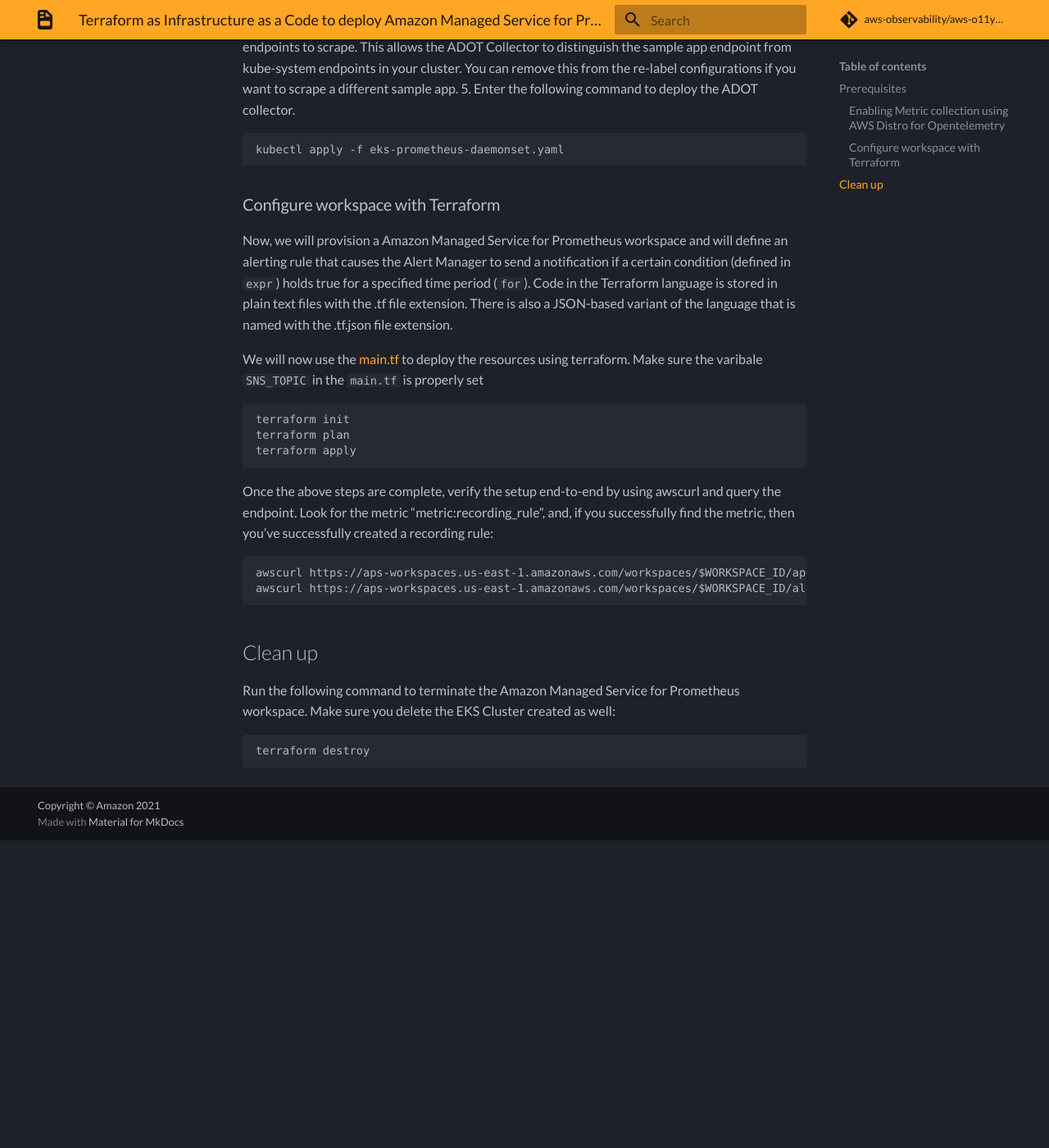
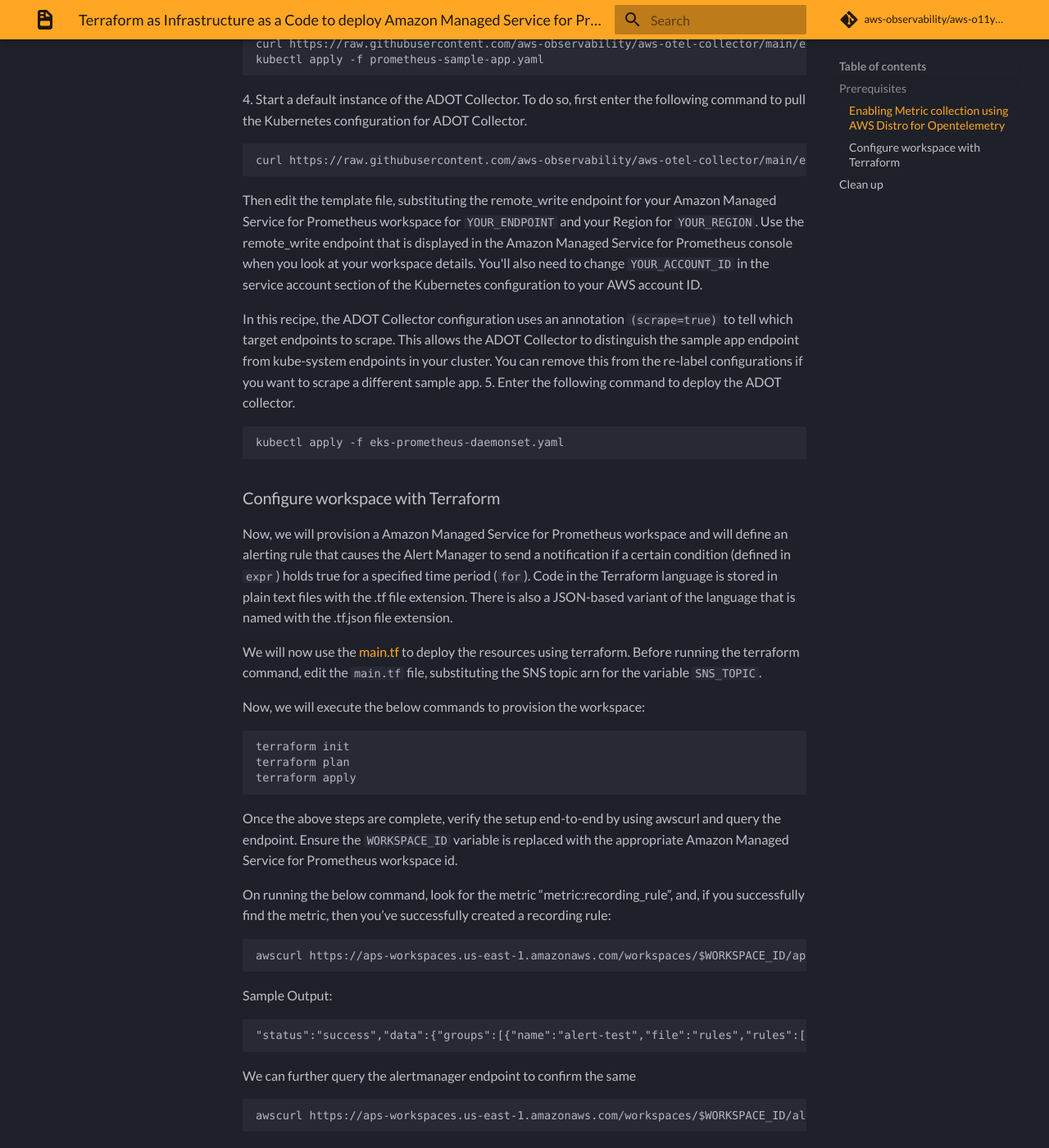
Before and after one commit to aws-observability/aws-o11y-recipes, an MkDocs documentation site: the page built from docs/recipes/amp-alertmanager-terraform.md, in a window 1280 px wide and 1400 px high, scrolled down 1873 px. Shown: the whole window at 82% size. Built offline with MkDocs 1.6.1 and Material for MkDocs 9.7.7, drawn with Linux system fonts in a browser that asks for light colours; some web fonts are replaced; comment, search, counter and statistics services are not loaded; before the commit the page ends 2898 px from its top, so only the background shows below that; some of the changed text lies outside the part shown.

Commit message:
Update amp-alertmanager-terraform.md

````diff
--- a/docs/recipes/amp-alertmanager-terraform.md
+++ b/docs/recipes/amp-alertmanager-terraform.md
@@ -19,7 +21,7 @@
 * [SNS topic](https://docs.aws.amazon.com/sns/latest/dg/sns-create-topic.html)
 * [awscurl](https://github.com/okigan/awscurl)
 
-In the recipe, we will use a sample application in order to demonstrate the metric scraping using ADOT and remote write the metrics to the workspace. Fork and clone the sample app from the repository at aws-otel-community (https://github.com/aws-observability/aws-otel-community). Execute the below commands to deploy application inside the EKS cluster.
+In the recipe, we will use a sample application in order to demonstrate the metric scraping using ADOT and remote write the metrics to the Amazon Managed Service for Prometheus workspace. Fork and clone the sample app from the repository at [aws-otel-community](https://github.com/aws-observability/aws-otel-community).
 
 This Prometheus sample app generates all 4 Prometheus metric types (counter, gauge, histogram, summary) and exposes them at the /metrics endpoint
 
@@ -48,8 +54,7 @@
     --image-scanning-configuration scanOnPush=true \
     --region <YOUR_REGION>
 ```
-
-4. Deploy the sample app in the cluster by copying this Kubernetes configuration and applying it. Change the image to the image that you just pushed by replacing {{PUBLIC_SAMPLE_APP_IMAGE}} in the prometheus-sample-app.yaml file.
+3. Deploy the sample app in the cluster by copying this Kubernetes configuration and applying it. Change the image to the image that you just pushed by replacing `PUBLIC_SAMPLE_APP_IMAGE` in the prometheus-sample-app.yaml file.
 
 ```
 curl https://raw.githubusercontent.com/aws-observability/aws-otel-collector/main/examples/eks/aws-prometheus/prometheus-sample-app.yaml -o prometheus-sample-app.yaml
@@ -60,9 +65,11 @@
 ```
 curl https://raw.githubusercontent.com/aws-observability/aws-otel-collector/main/examples/eks/aws-prometheus/prometheus-daemonset.yaml -o prometheus-daemonset.yaml
 ```
-Then edit the template file, substituting the remote_write endpoint for your Amazon Managed Service for Prometheus workspace for YOUR_ENDPOINT and your Region for YOUR_REGION. Use the remote_write endpoint that is displayed in the Amazon Managed Service for Prometheus console when you look at your workspace details.
-You'll also need to change YOUR_ACCOUNT_ID in the service account section of the Kubernetes configuration to your AWS account ID.
-In this recipe, the ADOT Collector configuration uses an annotation (scrape=true) to tell which target endpoints to scrape. This allows the ADOT Collector to distinguish the sample app endpoint from kube-system endpoints in your cluster. You can remove this from the re-label configurations if you want to scrape a different sample app.
+Then edit the template file, substituting the remote_write endpoint for your Amazon Managed Service for Prometheus workspace for `YOUR_ENDPOINT` and your Region for `YOUR_REGION`.
+Use the remote_write endpoint that is displayed in the Amazon Managed Service for Prometheus console when you look at your workspace details.
+You'll also need to change `YOUR_ACCOUNT_ID` in the service account section of the Kubernetes configuration to your AWS account ID.
+
+In this recipe, the ADOT Collector configuration uses an annotation `(scrape=true)` to tell which target endpoints to scrape. This allows the ADOT Collector to distinguish the sample app endpoint from kube-system endpoints in your cluster. You can remove this from the re-label configurations if you want to scrape a different sample app.
 5. Enter the following command to deploy the ADOT collector.
 ```
 kubectl apply -f eks-prometheus-daemonset.yaml
@@ -72,7 +79,9 @@
 
 Now, we will  provision a Amazon Managed Service for Prometheus workspace and will define an alerting rule that causes the Alert Manager to send a notification if a certain condition (defined in ```expr```) holds true for a specified time period (```for```). Code in the Terraform language is stored in plain text files with the .tf file extension. There is also a JSON-based variant of the language that is named with the .tf.json file extension.
 
-We will now use the [main.tf](./amp-alertmanager-terraform/main.tf) to deploy the resources using terraform. Make sure the varibale `SNS_TOPIC` in the `main.tf` is properly set
+We will now use the [main.tf](./amp-alertmanager-terraform/main.tf) to deploy the resources using terraform. Before running the terraform command, edit the `main.tf` file, substituting the SNS topic arn for the variable `SNS_TOPIC`.
+
+Now, we will execute the below commands to provision the workspace:
 
 ```
 terraform init
@@ -80,16 +89,31 @@
 terraform apply
 ```
 
-Once the above steps are complete, verify the setup end-to-end by using awscurl and query the endpoint. Look for the metric “metric:recording_rule”, and, if you successfully find the metric, then you’ve successfully created a recording rule:
+Once the above steps are complete, verify the setup end-to-end by using awscurl and query the endpoint. Ensure the `WORKSPACE_ID` variable is replaced with the appropriate Amazon Managed Service for Prometheus workspace id.
+
+On running the below command, look for the metric “metric:recording_rule”, and, if you successfully find the metric, then you’ve successfully created a recording rule:
 
 ```
 awscurl https://aps-workspaces.us-east-1.amazonaws.com/workspaces/$WORKSPACE_ID/api/v1/rules  --service="aps"
+```
+Sample Output:
+```
+"status":"success","data":{"groups":[{"name":"alert-test","file":"rules","rules":[{"state":"firing","name":"metric:alerting_rule","query":"rate(adot_test_counter0[5m]) \u003e 5","duration":0,"labels":{},"annotations":{},"alerts":[{"labels":{"alertname":"metric:alerting_rule"},"annotations":{},"state":"firing","activeAt":"2021-09-16T13:20:35.9664022Z","value":"6.96890019778219e+01"}],"health":"ok","lastError":"","type":"alerting","lastEvaluation":"2021-09-16T18:41:35.967122005Z","evaluationTime":0.018121408}],"interval":60,"lastEvaluation":"2021-09-16T18:41:35.967104769Z","evaluationTime":0.018142997},{"name":"test","file":"rules","rules":[{"name":"metric:recording_rule","query":"rate(adot_test_counter0[5m])","labels":{},"health":"ok","lastError":"","type":"recording","lastEvaluation":"2021-09-16T18:40:44.650001548Z","evaluationTime":0.018381387}],"interval":60,"lastEvaluation":"2021-09-16T18:40:44.649986468Z","evaluationTime":0.018400463}]},"errorType":"","error":""}
+```
+
+We can further query the alertmanager endpoint to confirm the same
+```
 awscurl https://aps-workspaces.us-east-1.amazonaws.com/workspaces/$WORKSPACE_ID/alertmanager/api/v2/alerts --service="aps" -H "Content-Type: application/json"
 ```
+Sample Output:
+```
+[{"annotations":{},"endsAt":"2021-09-16T18:48:35.966Z","fingerprint":"114212a24ca97549","receivers":[{"name":"default"}],"startsAt":"2021-09-16T13:20:35.966Z","status":{"inhibitedBy":[],"silencedBy":[],"state":"active"},"updatedAt":"2021-09-16T18:44:35.984Z","generatorURL":"/graph?g0.expr=sum%28rate%28envoy_http_downstream_rq_time_bucket%5B1m%5D%29%29+%3E+5\u0026g0.tab=1","labels":{"alertname":"metric:alerting_rule"}}]
+```
+This confirms the alert was triggered and sent to SNS via the SNS receiver
 
 ## Clean up
 
-Run the following command to terminate the Amazon Managed Service for Prometheus workspace. Make sure you delete the EKS Cluster created as well:
+Run the following command to terminate the Amazon Managed Service for Prometheus workspace. Make sure you delete the EKS Cluster that was created as well:
 
 
 ```
````
Also changed, not shown: other parts of docs/recipes/amp-alertmanager-terraform.md (+8 -2 lines).
